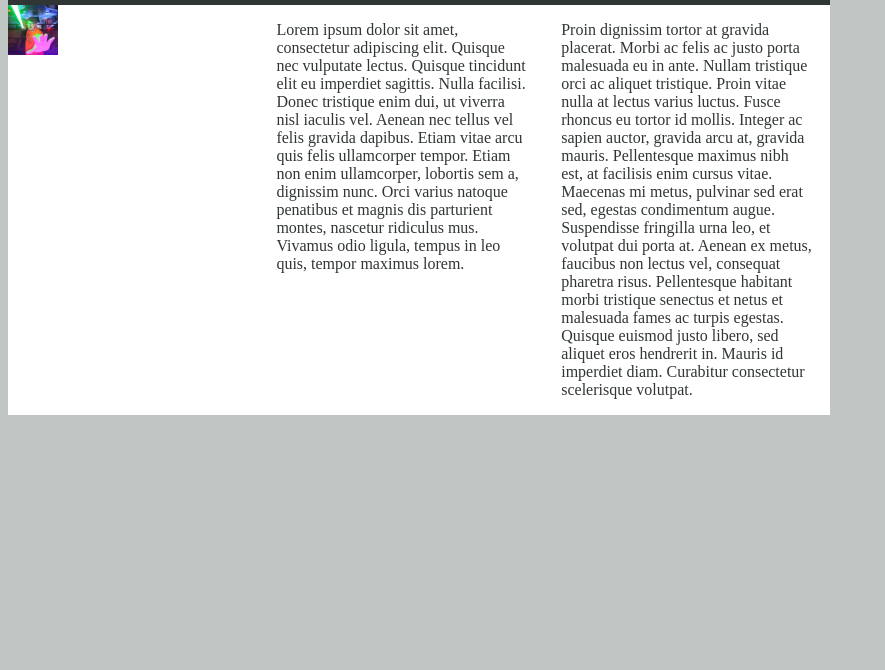
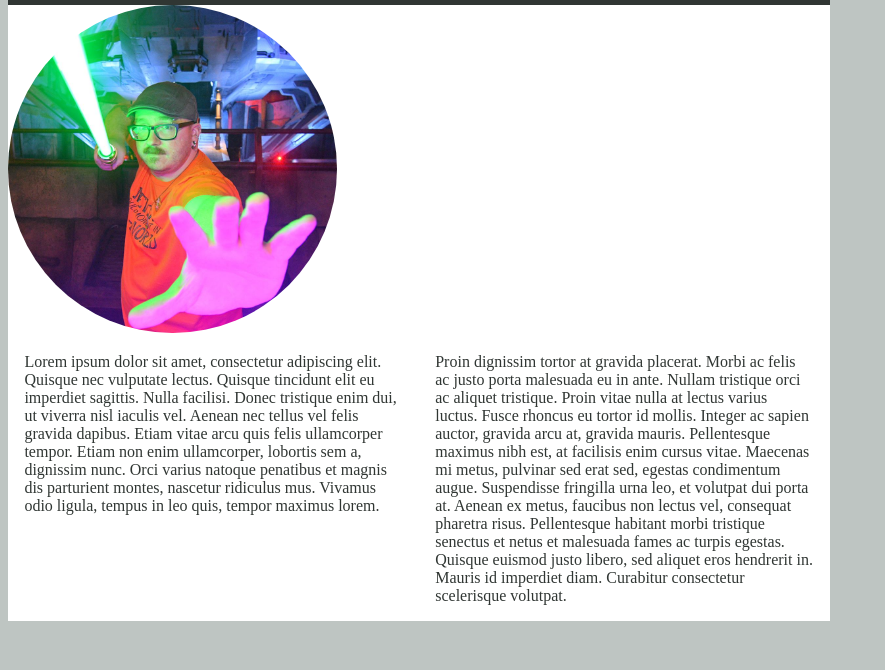
Before and after one commit to howe-jm/Portfolio-Main, a plain HTML site: page index.html in a window 1280 px wide. Shown: the part 130-800 px from the top of the page, without its empty margins (0-885 px from the left). Drawn offline with Linux system fonts and the light colour scheme.

Commit message:
layout changes

```diff
--- a/index.html
+++ b/index.html
@@ -16,11 +16,11 @@
         </div>
     </header>
 
-    <main>
+    <main class="main-container">
+        <div class="main-img">
+            <img src="images/j-howe.png" class="portrait">
+        </div>
         <div class="container">
-            <div class="main-img">
-                <img src="images/j-howe.png" class="portrait">
-            </div>
             <div class="traits-box">
                 <p>Lorem ipsum dolor sit amet, consectetur adipiscing elit. Quisque nec vulputate lectus. Quisque tincidunt elit eu imperdiet sagittis. Nulla facilisi. Donec tristique enim dui, ut viverra nisl iaculis vel. Aenean nec tellus vel felis gravida dapibus. Etiam vitae arcu quis felis ullamcorper tempor. Etiam non enim ullamcorper, lobortis sem a, dignissim nunc. Orci varius natoque penatibus et magnis dis parturient montes, nascetur ridiculus mus. Vivamus odio ligula, tempus in leo quis, tempor maximus lorem. </p>
             </div>
--- a/main.css
+++ b/main.css
@@ -11,12 +11,13 @@ img {
     size: 100%;
 }
 
-header.h1 {
-    padding: 0 0 0 2%;
-}
-
 /* Flexbox element controls */
 
+.main-container {
+    display: flex;
+    flex-flow: column wrap;
+    background-color: #ffffff;
+}
 
 .head-container{
     display: flex;
@@ -28,24 +29,27 @@ header.h1 {
 .name-box {
     flex-grow: 1;
     flex: 1;
+    padding: 0 0 0 2%;
 }
 
 .container {
     display: flex;
-    background-color: #ffffff;
     flex-flow: column wrap;
 }
 
 .main-img {
     flex: 1;
+    width: 100%;
+}
+.main-img, img {
+    border-radius: 50%;
 }
 
 .portrait {
-    width: 20%;
+    width: 40%;
 }
 
 .traits-box {
-
     flex: 1;
     margin: 0 2% 0 2%;
 }
@@ -59,8 +63,10 @@ header.h1 {
     .head-container {
         width: 65%;
     }
+    .main-container {
+        width: 65%
+    }
     .container {
         flex-flow: row wrap;
-        width: 65%
     }
 }
```
